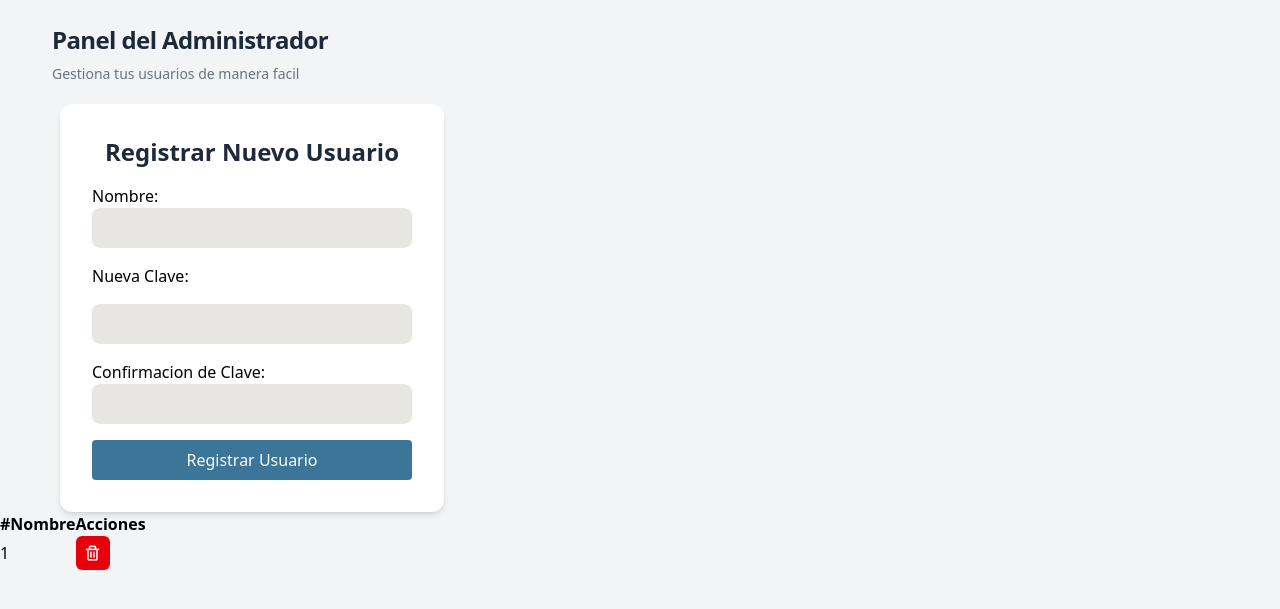
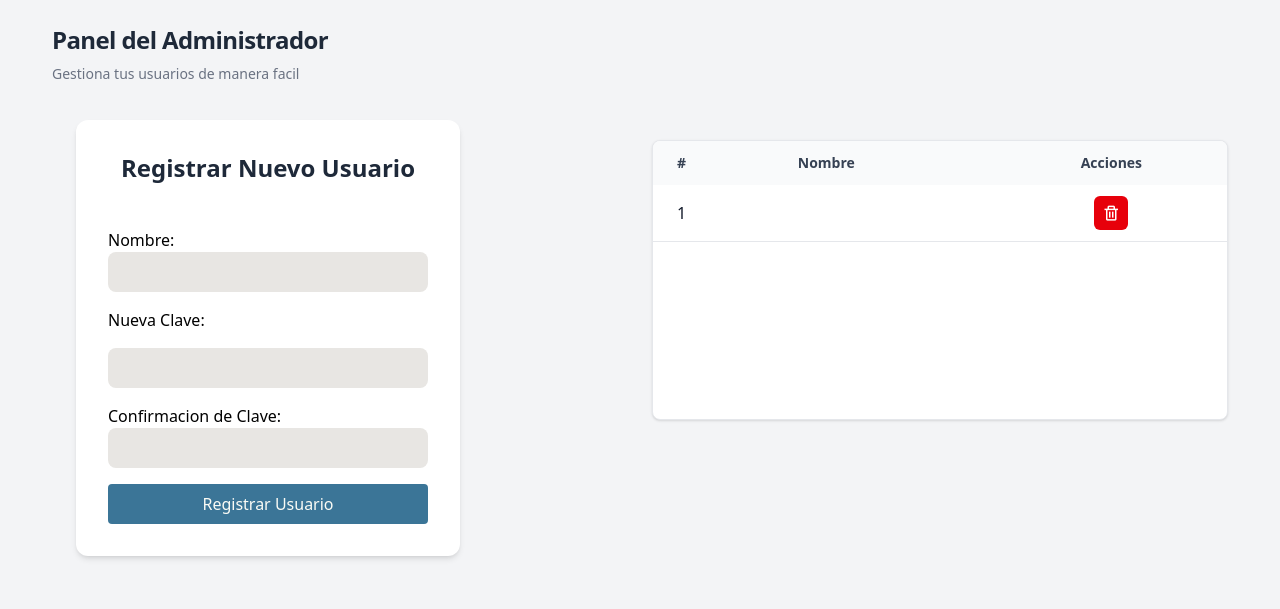
Before and after one commit to yUMIP04/Sistema-de-Ventas-con-Dashboard, a Flask app: page /Panel_Admin in a window 1280 px wide. Shown: the part 52-661 px from the top of the page. Run offline with Flask 3, Linux system fonts and the light colour scheme; the visitor is signed in with stand-in values (Sample User, id 1); data comes from the database, SQL or seed files in the repository; some libraries are stand-ins or nearby versions.

Commit message:
-Panel del Admin listo.

```diff
--- a/static/JS/modules/uiTablaUsuarios.js
+++ b/static/JS/modules/uiTablaUsuarios.js
@@ -16,12 +16,12 @@ function Tabla_Usuarios(datos) {
 
         const fila = document.createElement("tr");
 
-
+        fila.className = "border-b border-gray-200 hover:bg-gray-50 transition-colors";
 
         fila.innerHTML= `
-         <td>${contador}</td>
-                    <td>${nombres}</td>
-                    <td> <a href="" class="btn-eliminar" title="Eliminar">
+         <td class="px-6 py-4 font-medium text-gray-900 text-left break-all">${contador}</td>
+                    <td class="px-6 py-4 text-left whitespace-nowrap">${nombres}</td>
+                    <td class="text-center"> <a href="" class="btn-eliminar" title="Eliminar">
         <i class="bx bx-trash bg-red-600 text-[#FFFFFF] p-2 rounded-md text-lg hover:bg-red-700 transition-colors duration-200 ease-in-out"></i>
       </a></td>
         `;
--- a/templates/Panel_Admin.html
+++ b/templates/Panel_Admin.html
@@ -15,57 +15,58 @@
         </div>
     </div>
 
- <div class="mt-5 ml-15 bg-white p-8 rounded-xl shadow-md w-full max-w-sm flex flex-col gap 7">
-        <div class= "flex justify-center items-center mb-4 ">
+
+    <div class="Form-Tabla grid grid-cols-1 lg:grid-cols-2 gap-6 p-4">
+
+
+        <div class="mt-5 ml-15 bg-white p-8 rounded-xl shadow-md w-full max-w-sm flex flex-col gap-7">
+            <div class="flex justify-center items-center mb-4">
                 <h1 class="text-2xl font-bold text-gray-800">Registrar Nuevo Usuario</h1>
             </div>
 
             <form action="/RegistrarUsuario" method="post" class="flex flex-col gap-4">
 
                 <div class="grid">
-            <label  for="nombre">Nombre:</label>
-            <input type="text" name="nombre" id="input-form" class="px-3 py-2 bg-[#E8E6E3] rounded-lg p-1 focus:outline-none focus:ring-2 focus:ring-[#6FD1D7] focus:border- ¨[#6FD1D7]" required>
+                    <label for="nombre">Nombre:</label>
+                    <input type="text" name="nombre" id="input-form" class="px-3 py-2 bg-[#E8E6E3] rounded-lg p-1 focus:outline-none focus:ring-2 focus:ring-[#6FD1D7] focus:border-[#6FD1D7]" required>
                 </div>
 
                 <div class="grid gap-4">
                     <label for="password">Nueva Clave:</label>
-            <input type="password" name="clave" class=" px-3 py-2 bg-[#E8E6E3] rounded-lg p-1 focus:outline-none focus:ring-2 focus:ring-[#6FD1D7] focus:border- ¨[#6FD1D7]"  maxlength="8" required>
+                    <input type="password" name="clave" class="px-3 py-2 bg-[#E8E6E3] rounded-lg p-1 focus:outline-none focus:ring-2 focus:ring-[#6FD1D7] focus:border-[#6FD1D7]" maxlength="8" required>
                 </div>
 
                 <div class="grid">
                     <label for="">Confirmacion de Clave:</label>
-            <input type="password" name="clave-confirmacion" class=" px-3 py-2 bg-[#E8E6E3] rounded-lg p-1 focus:outline-none focus:ring-2 focus:ring-[#6FD1D7] focus:border- ¨[#6FD1D7]" maxlength="8" required>
+                    <input type="password" name="clave-confirmacion" class="px-3 py-2 bg-[#E8E6E3] rounded-lg p-1 focus:outline-none focus:ring-2 focus:ring-[#6FD1D7] focus:border-[#6FD1D7]" maxlength="8" required>
                 </div>
 
-            <div class="flex justify-center ">
+                <div class="flex justify-center">
                     <input class="bg-[#3B7597] p-2 w-full rounded-sm text-[#FAFBF5] hover:cursor-pointer hover:bg-[#093C5D] hover: transition-colors duration-300 ease-in-out " type="submit" value="Registrar Usuario" name="registrar-usuario">
                 </div>
 
             </form>
-
         </div>
 
-    <!--TABLA DE USUARIOS-->
 
-    <div class="Tabla-Usuarios">
+        <div class="Tabla-Usuarios mt-10 w-full max-w-xl max-h-70 overflow-x-auto rounded-lg border border-gray-200 shadow-sm bg-white">
 
-        <table>
-
-            <thead>
+            <table class="min-w-full table-auto border-collapse">
+                <thead class="bg-gray-50 text-gray-700 text-sm font-semibold">
                     <tr>
-                    <th>#</th>
-                    <th>Nombre</th>
-                    <th>Acciones</th>
+                        <th class="px-6 py-3 text-left">#</th>
+                        <th class="px-6 py-3 text-left">Nombre</th>
+                        <th class="px-6 py-3 text-center">Acciones</th>
                     </tr>
                 </thead>
 
                 <tbody class="bodyUsuarios">
 
                 </tbody>
-
             </table>
         </div>
 
+    </div>
 </body>
 
 <script type="module" src="{{ url_for('static', filename='JS/modules/uiTablaUsuarios.js') }}"></script>
```
Also changed, not shown: templates/Inicio.html (+12 -0 lines). Lines whose indentation alone changed are shown as unchanged.
